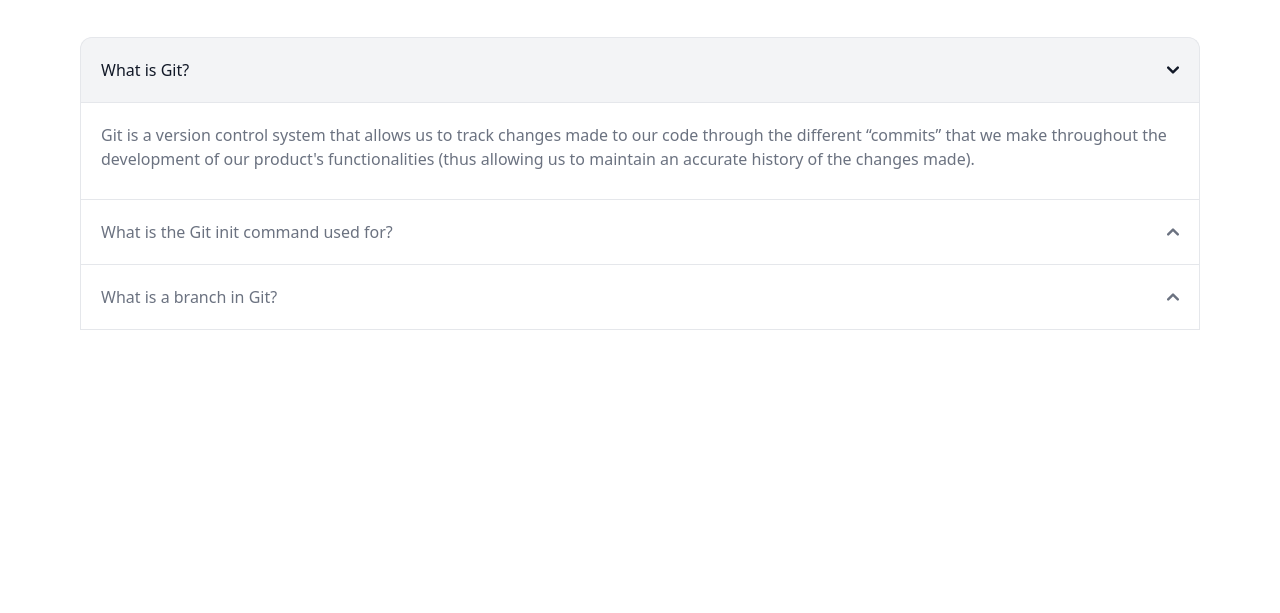
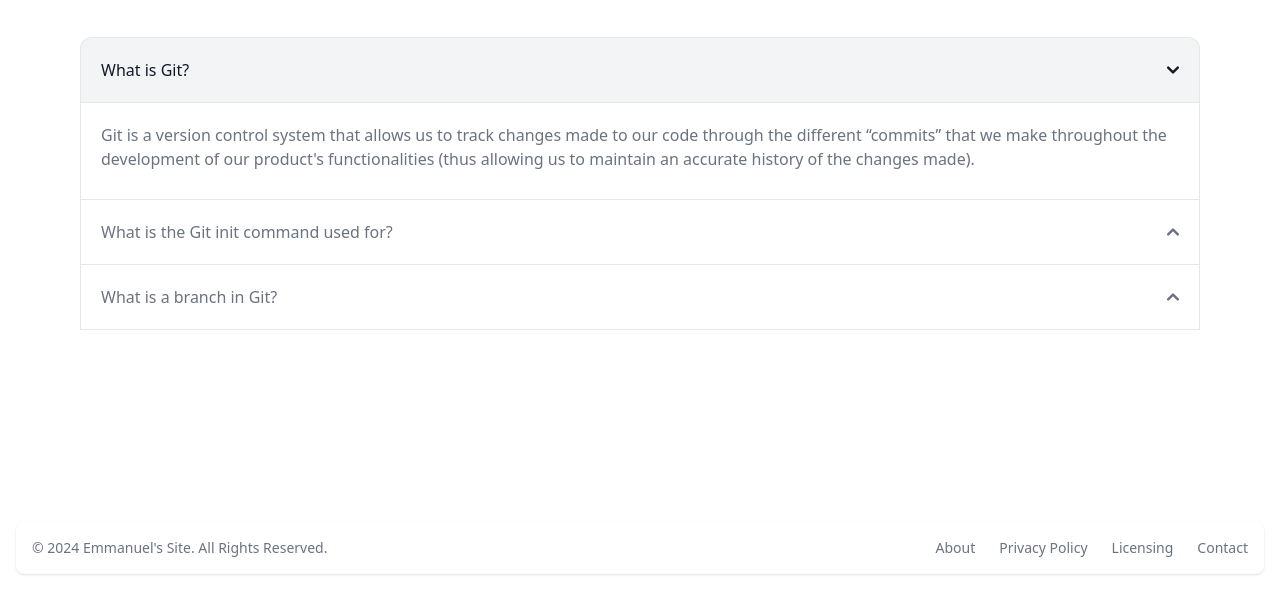
Before and after one commit to EmmanuelTechRD/git_flow_exercise, a plain HTML site: page index.html in a window 1280 px wide. Shown: the part 127-740 px from the top of the page. Drawn offline with nearby package versions, Linux system fonts and the light colour scheme.

Commit message:
[ADD] Footer

```diff
--- a/index.html
+++ b/index.html
@@ -111,6 +111,26 @@
 
 
     <!-- Footer -->
+        <footer class="bg-white rounded-lg shadow m-4 dark:bg-gray-800 mt-48">
+            <div class="w-full mx-auto max-w-screen-xl p-4 md:flex md:items-center md:justify-between">
+            <span class="text-sm text-gray-500 sm:text-center dark:text-gray-400">© 2024 <a href="/" class="hover:underline">Emmanuel's Site</a>. All Rights Reserved.
+            </span>
+            <ul class="flex flex-wrap items-center mt-3 text-sm font-medium text-gray-500 dark:text-gray-400 sm:mt-0">
+                <li>
+                    <a href="#" class="hover:underline me-4 md:me-6">About</a>
+                </li>
+                <li>
+                    <a href="#" class="hover:underline me-4 md:me-6">Privacy Policy</a>
+                </li>
+                <li>
+                    <a href="#" class="hover:underline me-4 md:me-6">Licensing</a>
+                </li>
+                <li>
+                    <a href="#" class="hover:underline">Contact</a>
+                </li>
+            </ul>
+            </div>
+        </footer>
 
         <!-- Flowbite CDN JavaScript -->
         <script src="https://cdn.jsdelivr.net/npm/flowbite@2.5.2/dist/flowbite.min.js"></script>
```
Also changed, not shown: 1 other file.
